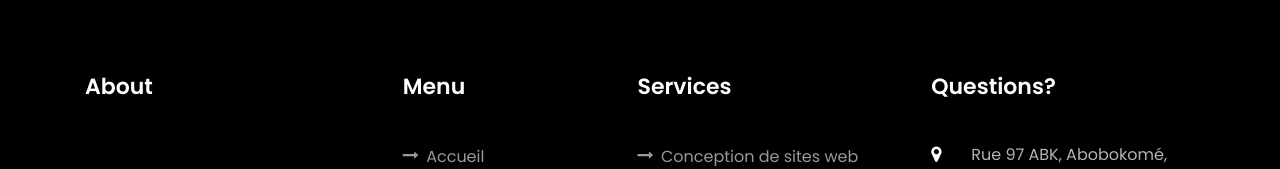
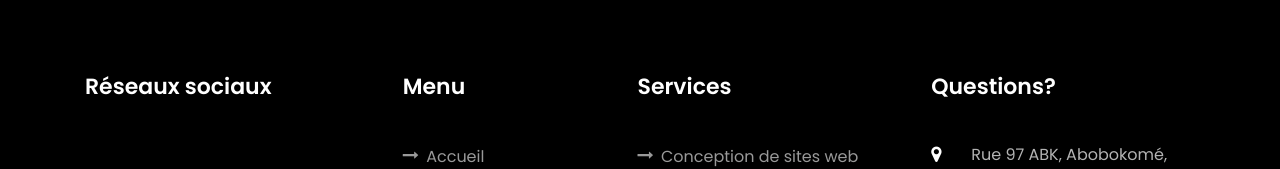
Before and after one commit to larchertech/larchertech.github.io, a plain HTML site: page index.html in a window 1280 px wide. Shown: the part 7283-7452 px from the top of the page. Drawn offline with nearby package versions, Linux system fonts and the light colour scheme; files that its build step writes are made by us from their sources; files whose address does not match are found by name.

Commit message:
Update index.html

```diff
--- a/index.html
+++ b/index.html
@@ -616,7 +616,7 @@
         <div class="row mb-5">
           <div class="col-md">
             <div class="ftco-footer-widget mb-4">
-              <h2 class="ftco-heading-2">About</h2>
+              <h2 class="ftco-heading-2">Réseaux sociaux</h2>
               <ul class="ftco-footer-social list-unstyled float-md-center float-lft mt-5">
 				<li class="ftco-animate"><a href="#"><span class="icon-twitter"></span></a></li>
 				<li class="ftco-animate"><a href="#"><span class="icon-facebook"></span></a></li>
```
